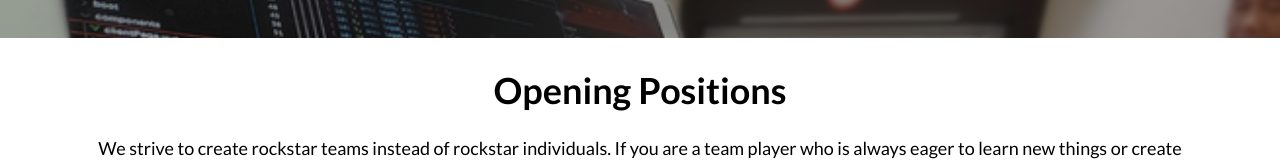
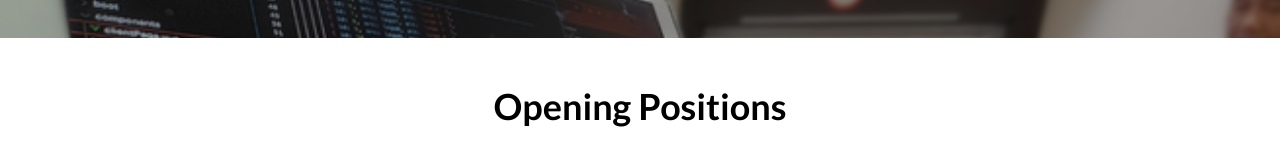
Before and after one commit to signofcommunication/gaws, a Nuxt app: page /careers in a window 1280 px wide. Shown: the part 762-929 px from the top of the page. Built offline with nearby package versions, Linux system fonts and the light colour scheme.

Commit message:
fix: update margin for career page

```diff
--- a/pages/careers/index.vue
+++ b/pages/careers/index.vue
@@ -28,7 +28,7 @@
 
     <section class="py-8 px-4" id="job-listing">
       <div class="header flex flex-col items-center justify-center text-center">
-        <h1 class="font-bold text-3xl sm:text-4xl">Opening Positions</h1>
+        <h1 class="font-bold text-3xl sm:text-4xl my-4">Opening Positions</h1>
         <p class="max-w-4xl sm:max-w-6xl my-6 text-sm sm:text-base lg:text-lg">
           We strive to create rockstar teams instead of rockstar individuals. If
           you are a team player who is always eager to learn new things or
```
